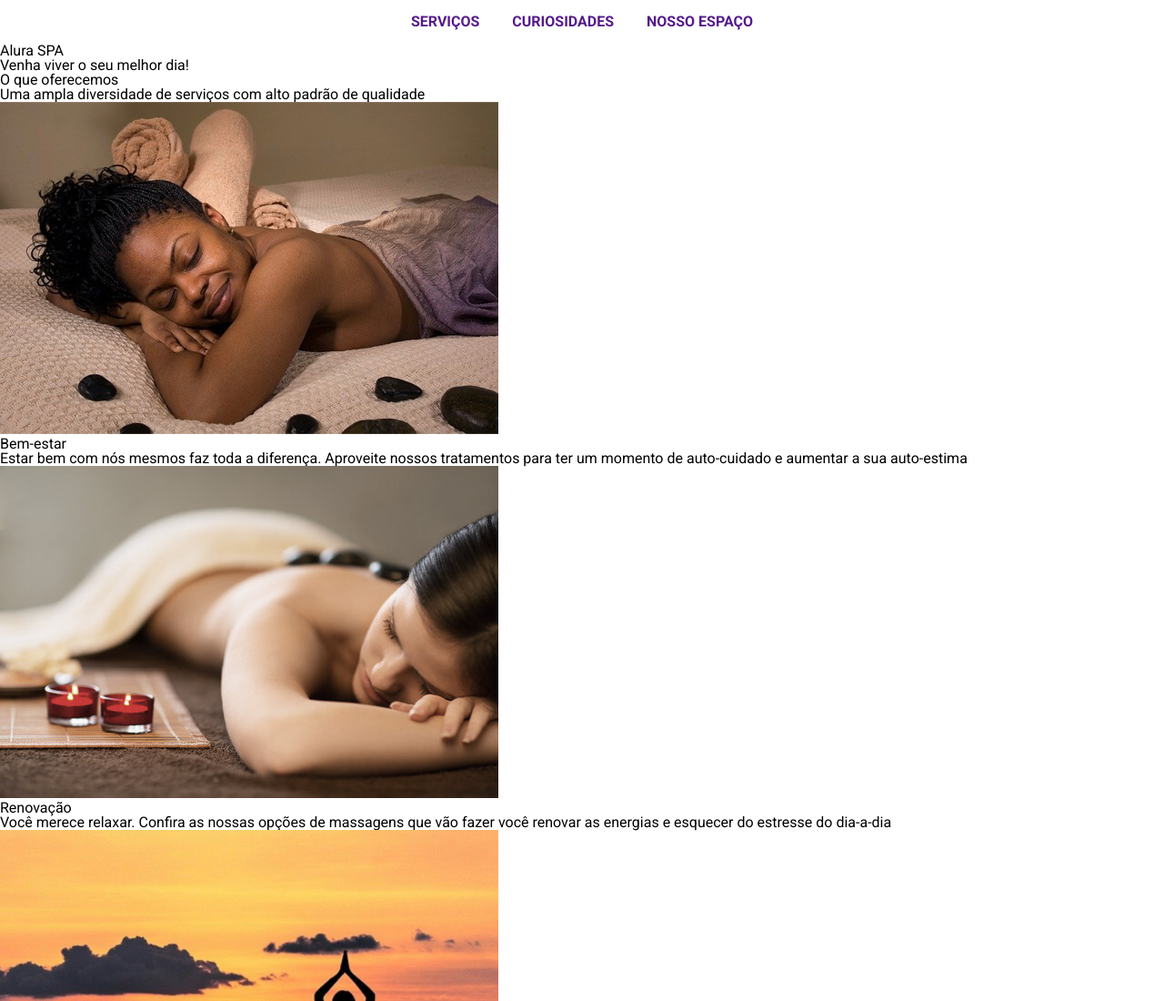
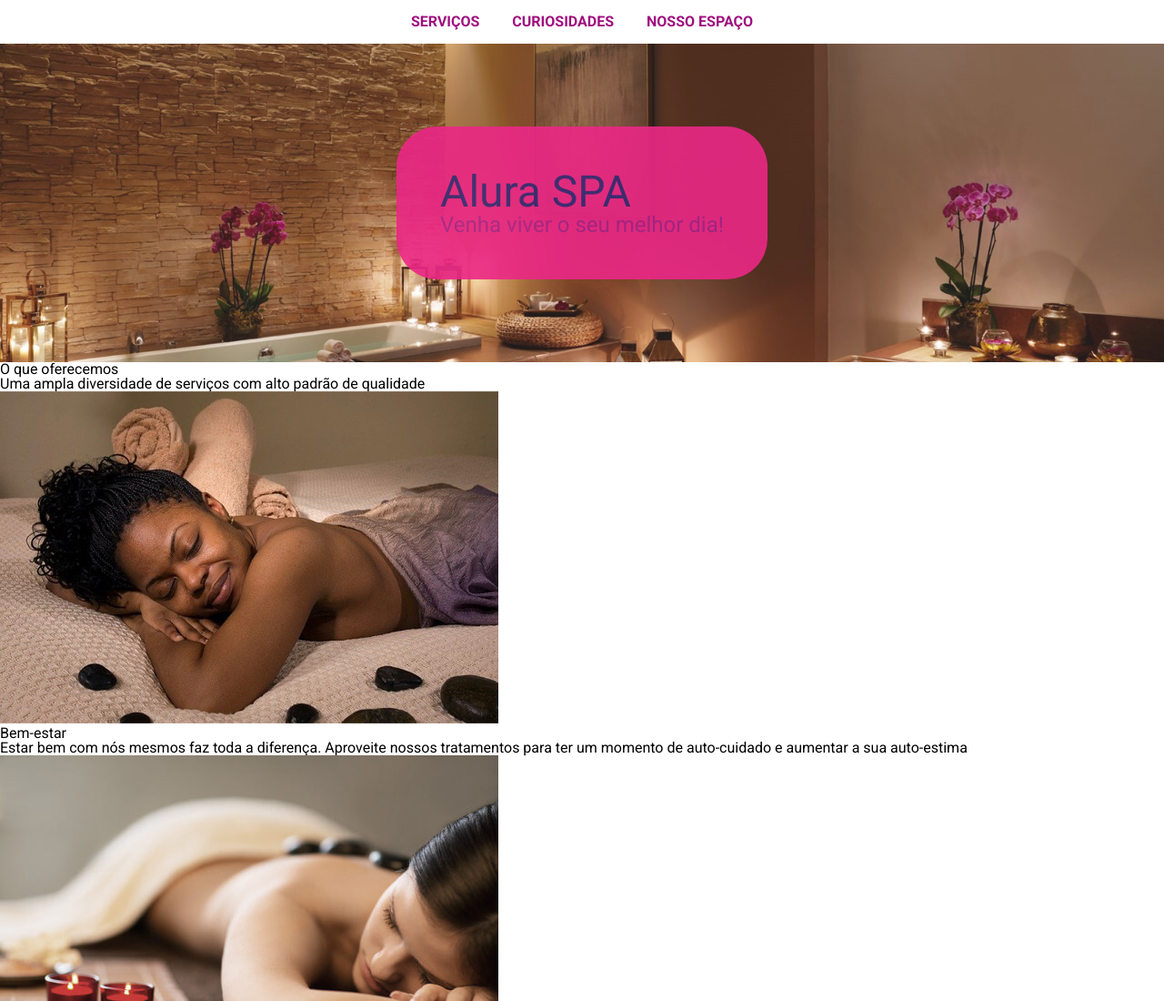
Before and after one commit to SrUellinton/curso-sass-02, a plain HTML site: page index.html in a window 1280 px wide. Shown: the top 1100 px of the page at 91% size. Drawn offline with nearby package versions, Linux system fonts and the light colour scheme.

Commit message:
modulo 03

```diff
--- a/index.html
+++ b/index.html
@@ -35,8 +35,8 @@
                 </li>
             </ul>
         </nav>
-        <section>
-            <div>
+        <section class="banner">
+            <div class="inner-banner">
                 <h1>Alura SPA</h1>
                 <h2>Venha viver o seu melhor dia!</h2>
             </div>
--- a/styles/abstract/_base.scss
+++ b/styles/abstract/_base.scss
@@ -1,4 +1,4 @@
-@import './abstract/variaveis';
+@import './variaveis';
 
 html, body{
     font-family: $fonte;
--- a/styles/abstract/_variaveis.scss
+++ b/styles/abstract/_variaveis.scss
@@ -2,6 +2,9 @@
 $fonte: 'Roboto', sans-serif;
 
 // cores
-$cor-primaria: #40128B;
-$cor-secundaria: #ff0000;
-$cor-tercearia: #DD58D6;
+$cor-primaria: #241468;
+$cor-secundaria: #9F0D7F;
+$cor-tercearia: #EA1179;
+
+// tamanho das fontes
+$tamanho-do-texto: 3rem;
--- /dev/null
+++ b/styles/components/_banner.scss
@@ -0,0 +1,24 @@
+@import '../abstract/variaveis';
+.banner{
+    background: url(../imagens/banner.jpeg) 27% center no-repeat;
+    min-height: 350px;
+    background-size: cover;
+    display: flex;
+    justify-content: center;
+    align-items: center;
+    opacity: 0.9;
+    .inner-banner{
+      padding: 3rem;
+      background-color: $cor-tercearia;
+      opacity: 0.9;
+      border-radius: 45px;
+      h1{
+        font-size: $tamanho-do-texto;
+        color: $cor-primaria;
+      }
+      h2{
+        font-size: $tamanho-do-texto / 2;
+        color: $cor-secundaria;
+      }
+    }
+}
--- a/styles/components/_navbar.scss
+++ b/styles/components/_navbar.scss
@@ -11,6 +11,9 @@ nav {
                 text-decoration: none;
                 font-weight: bold;
                 color: $cor-secundaria;
+                &:hover{
+                    border-bottom: 2px solid $cor-secundaria;
+                }
             }
         }
     }
--- a/styles/style.scss
+++ b/styles/style.scss
@@ -1,2 +1,3 @@
 @import './abstract/base';
 @import './components/navbar';
+@import './components/banner';
```
Also changed, not shown: styles/style.css, 1 other file.
